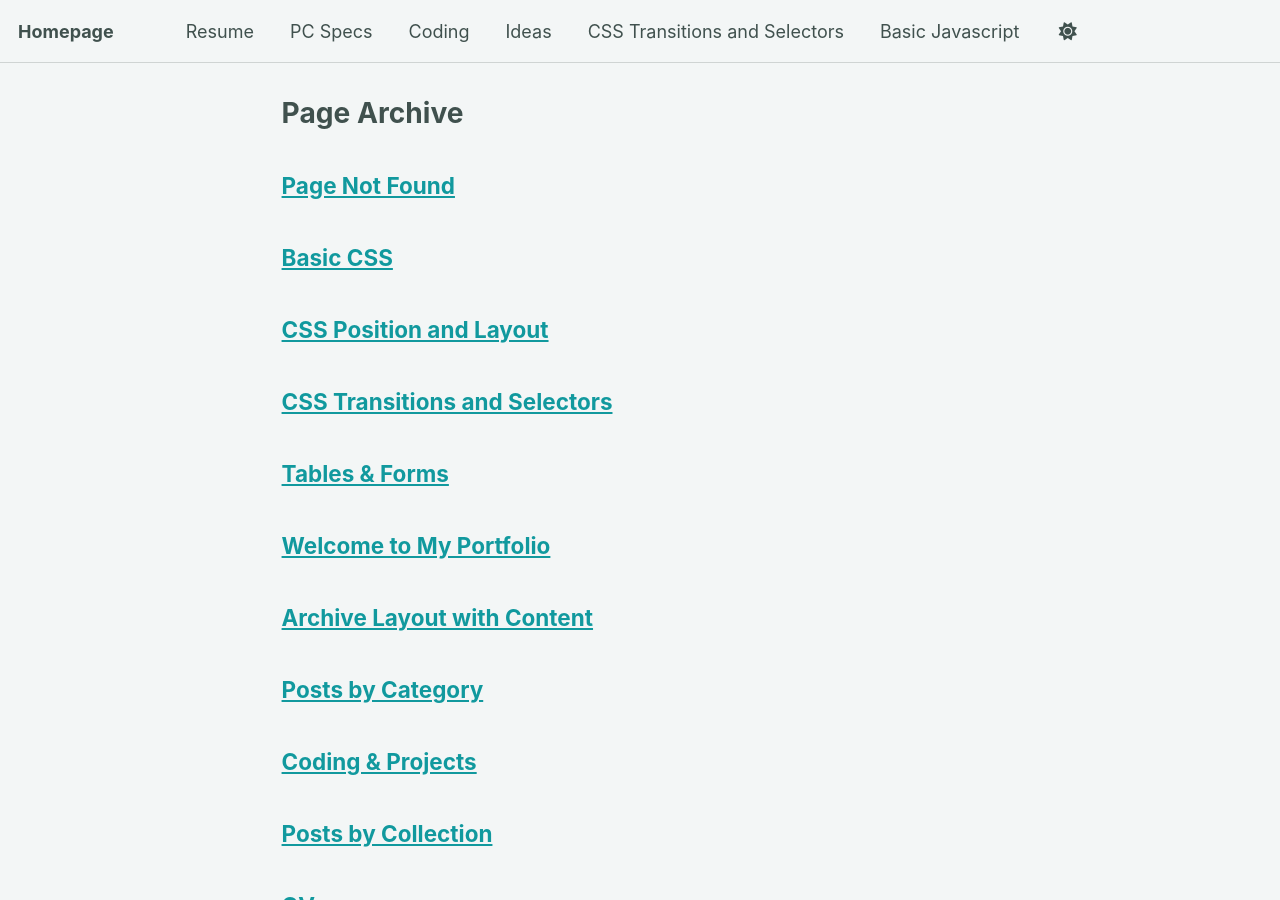
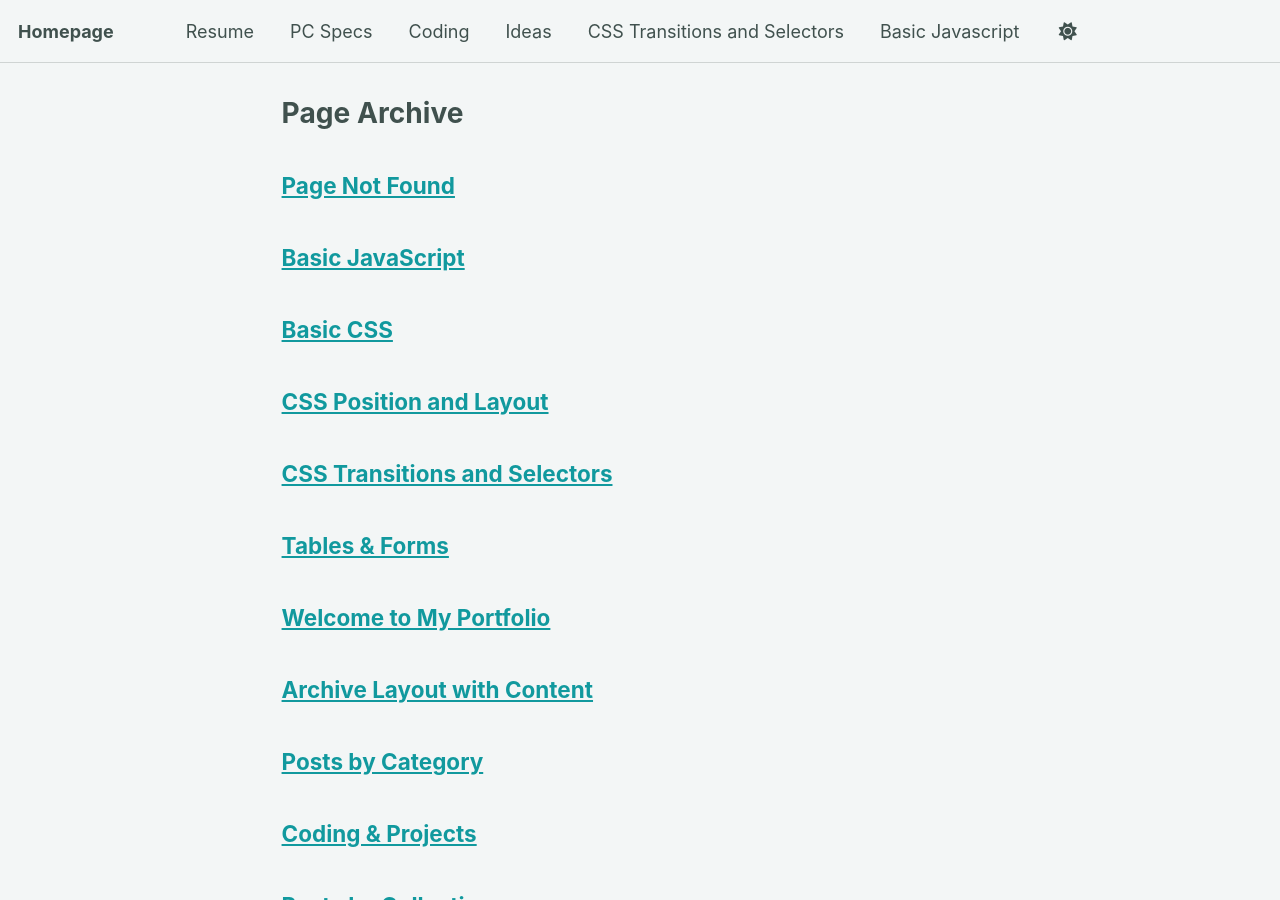
Before and after one commit to williamromero11/williamromero11.github.io, a Jekyll site: the page built from _pages/page-archive.html, in a window 1280 px wide and 900 px high. Built offline with Jekyll 4.4.1, drawn with Linux system fonts in a browser that asks for light colours; a script bundle is joined from its source files by our own code; library files that are not in the unit come from our copies.

Commit message:
Update BJ.md.html with front matter and HTML structure

```diff
--- a/_pages/BJ.md.html
+++ b/_pages/BJ.md.html
@@ -1,3 +1,8 @@
+---
+permalink: /BJ/
+title: "Basic JavaScript"
+layout: page
+---
 <html lang="en">
 	<head>
 		<title>Basic JavaScript Exercises</title>
```
